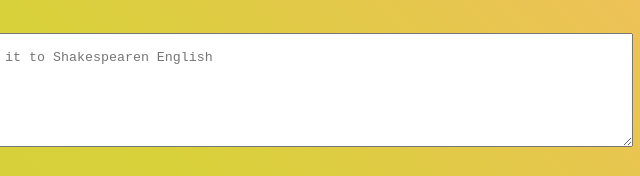
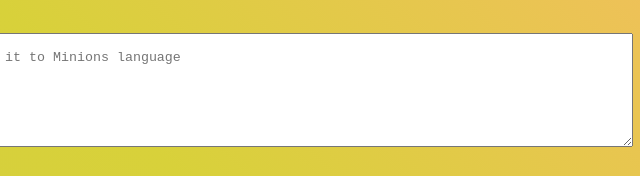
Before and after one commit to ulkesh99/minion-translator, a plain HTML site: page index.html in a window 1280 px wide. Shown: the part 413-589 px from the top of the page, 560-1200 px from the left. Drawn offline with Linux system fonts and the light colour scheme.

Commit message:
updated index.html
did minor changes in textarea

```diff
--- a/index.html
+++ b/index.html
@@ -41,7 +41,7 @@ background-image: linear-gradient(43deg, #d0cc41 0%, #d8d13a 46%, #ffb570 100%);
     <h1>Speak like Minions!</h1>
     <hr>
     <img style="margin-left: 580px;" src="/images/minion.png" alt="no image found">
-    <textarea style="margin-left: 140px;" id="txt-input" placeholder="Type your sentence in English and we will convert it to Shakespearen English"></textarea>
+    <textarea style="margin-left: 140px;" id="txt-input" placeholder="Type your sentence in English and we will convert it to Minions language"></textarea>
     <button style="margin-left: 680px; border-radius: 2rem; display: block; height: 5vh; width: 5vw; cursor: pointer;" id="btn-translate;">Translate</button>
     <br>
     <div style="font-size: larger;color: rgb(110, 77, 27); text-align: center;">After translation the text is 👇 </div>
```
